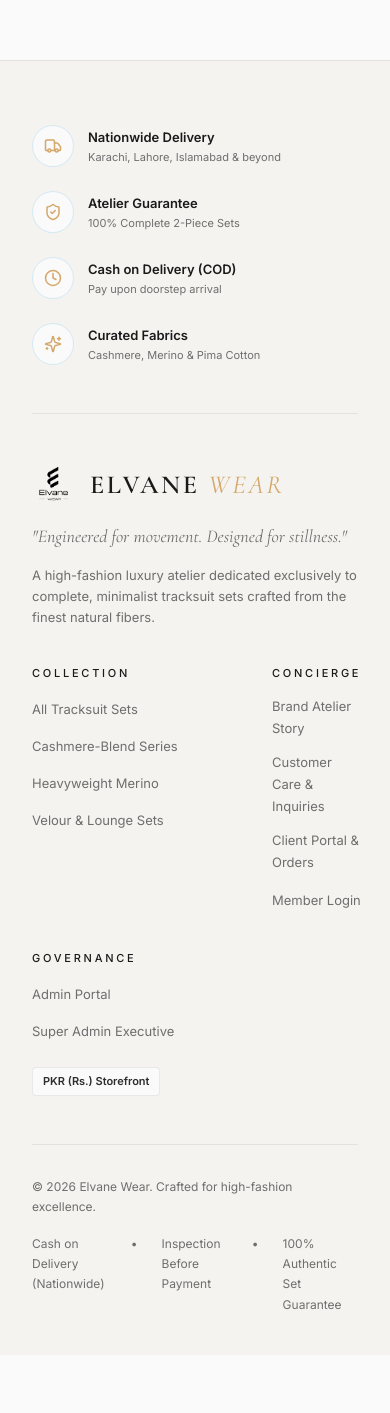
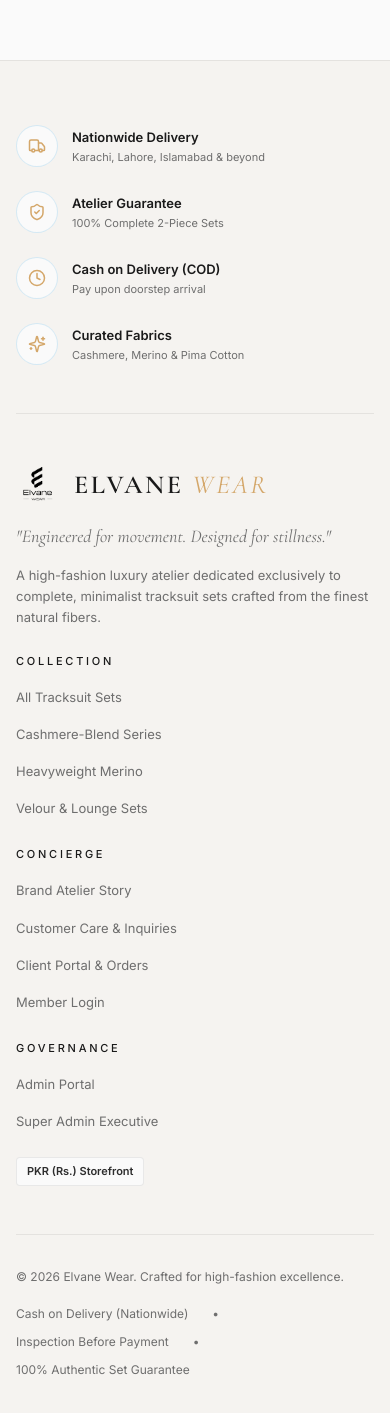
Before and after one commit to Muhammad-Mohsin66/Elvane_Wear, a React (Vite) app in the folder client/: page /product/1 in a window 390 px wide. Shown: the part 792-2205 px from the top of the page. Before the commit the page ends 2147 px from the top, so only its background shows below. Built offline with nearby package versions, Linux system fonts and the light colour scheme; no server answers.

Commit message:
fix: mobile responsive - badges/buttons above image, footer text overflow fixed

```diff
--- a/client/src/components/Footer.jsx
+++ b/client/src/components/Footer.jsx
@@ -13,7 +13,7 @@
         marginTop: '80px',
       }}
     >
-      <div style={{ maxWidth: '1280px', margin: '0 auto', padding: '0 32px' }}>
+      <div style={{ maxWidth: '1280px', margin: '0 auto', padding: '0 clamp(16px, 4vw, 32px)' }}>
         {/* Value Props Bar */}
         <div
           style={{
@@ -112,6 +112,7 @@
 
         {/* Links Columns */}
         <div
+          className="footer-links-grid"
           style={{
             display: 'grid',
             gridTemplateColumns: 'repeat(auto-fit, minmax(200px, 1fr))',
@@ -120,7 +121,7 @@
           }}
         >
           {/* Brand Col */}
-          <div style={{ gridColumn: 'span 2' }}>
+          <div className="footer-brand-col">
             <div style={{ display: 'flex', alignItems: 'center', gap: '12px', marginBottom: '16px' }}>
               <img
                 src="/logo.jpg"
@@ -281,7 +282,7 @@
           }}
         >
           <p>© {new Date().getFullYear()} Elvane Wear. Crafted for high-fashion excellence.</p>
-          <div style={{ display: 'flex', gap: '24px' }}>
+          <div style={{ display: 'flex', flexWrap: 'wrap', gap: '8px 24px' }}>
             <span>Cash on Delivery (Nationwide)</span>
             <span>•</span>
             <span>Inspection Before Payment</span>
--- a/client/src/index.css
+++ b/client/src/index.css
@@ -302,3 +302,21 @@
     height: 260px !important;
   }
 }
+
+
+/* Footer — Mobile Responsive Fixes */
+@media (max-width: 640px) {
+  .footer-brand-col {
+    grid-column: span 1 !important;
+  }
+  .footer-links-grid {
+    grid-template-columns: 1fr !important;
+    gap: 28px !important;
+  }
+}
+
+@media (min-width: 641px) {
+  .footer-brand-col {
+    grid-column: span 2;
+  }
+}
--- a/client/src/pages/ProductDetail.jsx
+++ b/client/src/pages/ProductDetail.jsx
@@ -128,25 +128,21 @@
         <div style={{ display: 'grid', gridTemplateColumns: 'repeat(auto-fit, minmax(min(100%, 320px), 1fr))', gap: 'clamp(28px, 4vw, 64px)', alignItems: 'start' }}>
           {/* Left Column: Interactive 3D Product Canvas & Showcase */}
           <div>
+            {/* Badges & View Mode Toggle — Above the image on mobile */}
             <div
               style={{
-                width: '100%',
-                height: 'clamp(380px, 56vh, 620px)',
-                borderRadius: '24px',
-                background: '#F7F6F3',
-                border: '1px solid var(--hairline-sky)',
                 display: 'flex',
+                flexWrap: 'wrap',
+                justifyContent: 'space-between',
                 alignItems: 'center',
-                justifyContent: 'center',
-                position: 'relative',
-                overflow: 'hidden',
-                boxShadow: 'var(--card-3d-shadow)',
+                gap: '8px',
+                marginBottom: '12px',
               }}
             >
               {/* Badges */}
-              <div style={{ position: 'absolute', top: 24, left: 24, zIndex: 10, display: 'flex', gap: 8 }}>
+              <div style={{ display: 'flex', gap: 8, flexShrink: 0 }}>
                 {product.isNewArrival && (
-                  <span style={{ background: 'rgba(255, 255, 255, 0.92)', padding: '6px 14px', borderRadius: '999px', fontSize: '10px', textTransform: 'uppercase', letterSpacing: '0.15em', fontWeight: 600 }}>
+                  <span style={{ background: 'rgba(247, 246, 243, 1)', padding: '6px 14px', borderRadius: '999px', fontSize: '10px', textTransform: 'uppercase', letterSpacing: '0.15em', fontWeight: 600, border: '1px solid var(--hairline)' }}>
                     New Release
                   </span>
                 )}
@@ -160,17 +156,13 @@
               {/* View Mode Toggle: Model vs Article Flat-Lay */}
               <div
                 style={{
-                  position: 'absolute',
-                  top: 24,
-                  right: 24,
-                  zIndex: 20,
                   display: 'flex',
                   gap: 4,
-                  background: 'rgba(255, 255, 255, 0.85)',
-                  backdropFilter: 'blur(12px)',
+                  background: 'rgba(247, 246, 243, 1)',
                   padding: '4px',
                   borderRadius: '999px',
                   border: '1px solid var(--hairline)',
+                  flexShrink: 0,
                 }}
               >
                 <button
@@ -208,7 +200,23 @@
                   Garment Flat-Lay
                 </button>
               </div>
+            </div>
 
+            <div
+              style={{
+                width: '100%',
+                height: 'clamp(380px, 56vh, 620px)',
+                borderRadius: '24px',
+                background: '#F7F6F3',
+                border: '1px solid var(--hairline-sky)',
+                display: 'flex',
+                alignItems: 'center',
+                justifyContent: 'center',
+                position: 'relative',
+                overflow: 'hidden',
+                boxShadow: 'var(--card-3d-shadow)',
+              }}
+            >
               {/* Image Rendering: Model or Flat-Lay */}
               <AnimatePresence mode="wait">
                 <motion.img
```
